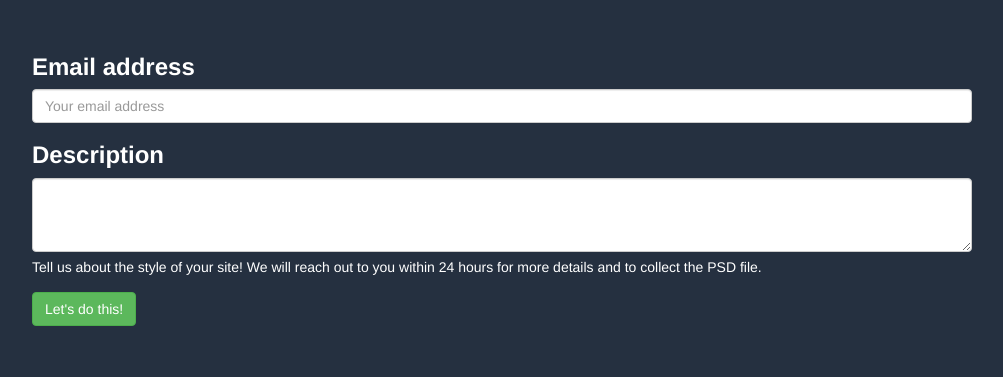
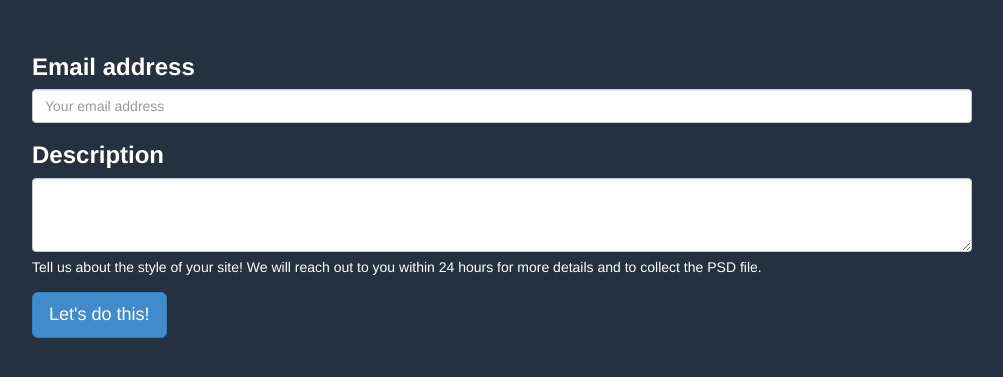
Before and after one commit to frankt117/Simple-Zend-Bootstrap-MailChimp-Example, a PHP site: page /application/views/scripts/get-started/index.phtml in a window 1280 px wide. Shown: the top 377 px of the page, without its empty margins (138-1141 px from the left). Run offline with PHP 8.4, Linux system fonts and the light colour scheme.

Commit message:
nah nvm btn primary looks better and just needs to be larger

```diff
--- a/application/views/scripts/get-started/index.phtml
+++ b/application/views/scripts/get-started/index.phtml
@@ -41,7 +41,7 @@
                     <p class="help-block">Tell us about the style of your site! We will reach out to you within 24 hours for more details and to collect the PSD file.</p>
                 </div>
 
-                <button type="submit" class="btn btn-success">Let's do this!</button>
+                <button type="submit" class="btn btn-lg btn-primary">Let's do this!</button>
             </form>
         </div>
     </div>
```
